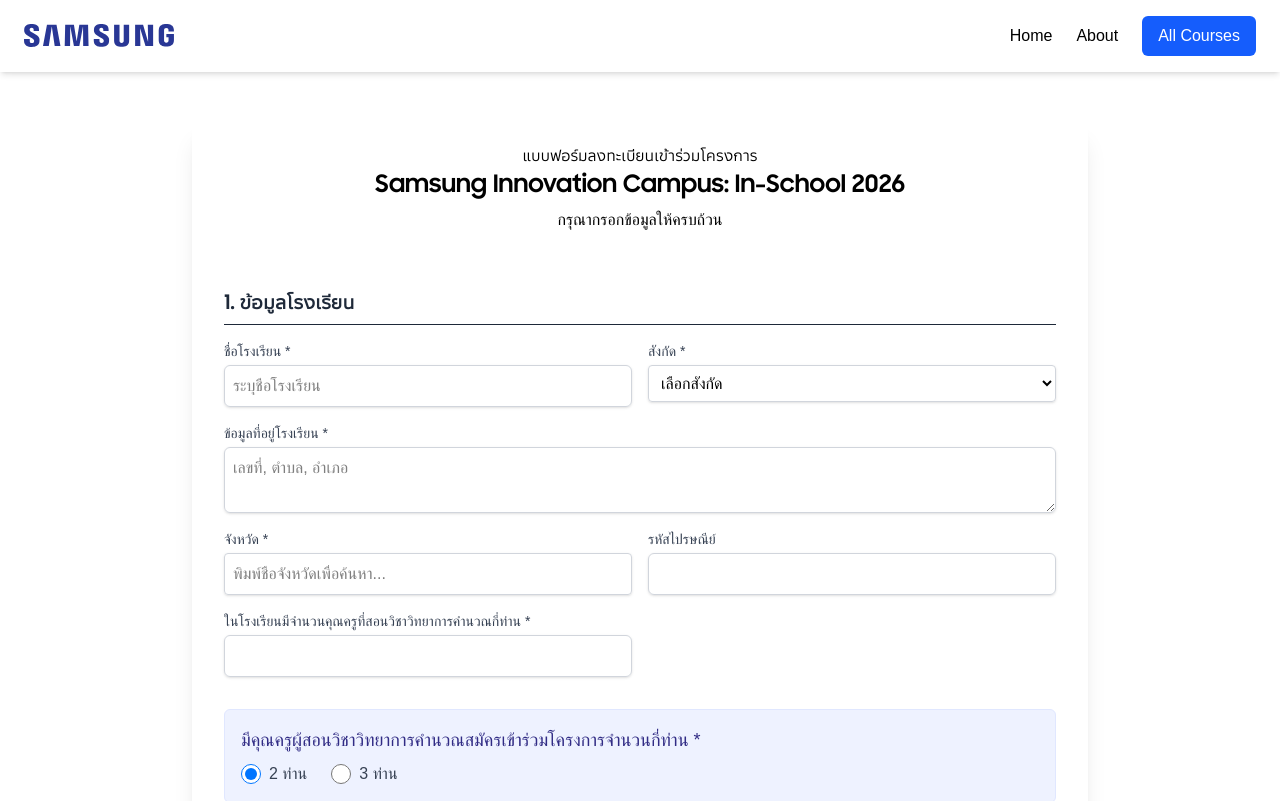
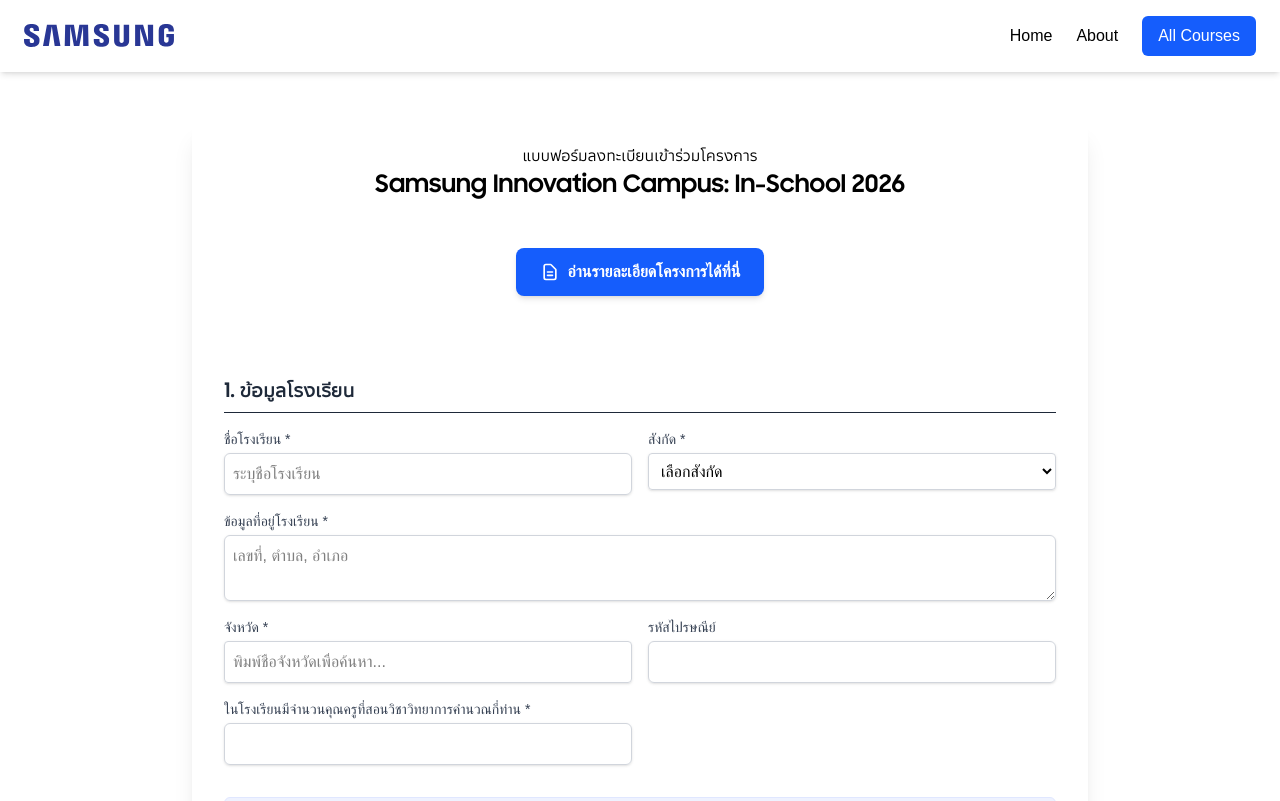
Before and after one commit to praditLee/sic, an Astro site: page /teacher-registration-form in a window 1280 px wide. Shown: the top 801 px of the page. Built offline with nearby package versions, Linux system fonts and the light colour scheme; Astro itself is replaced by a stand-in of ours; a web font is replaced by a local one.

Commit message:
เพิ่มปุ่มให้หน้าแบบฟอร์ม

```diff
--- a/src/pages/teacher-registration-form.astro
+++ b/src/pages/teacher-registration-form.astro
@@ -91,7 +91,30 @@
         <h1 class="text-2xl font-bold">
           Samsung Innovation Campus: In-School 2026
         </h1>
-        <p class="mt-2">กรุณากรอกข้อมูลให้ครบถ้วน</p>
+        <div class="mb-6 mt-12 flex justify-center">
+          <a
+            href="https://drive.google.com/file/d/1l7Vqo7qNrsFU7MqnvxBgqwo9TzARFdWD/view"
+            target="_blank"
+            rel="noopener noreferrer"
+            class="inline-flex items-center justify-center px-6 py-3 text-base font-semibold text-white transition-all duration-300 bg-blue-600 rounded-lg shadow-md hover:bg-blue-700 hover:shadow-lg hover:-translate-y-1"
+          >
+            <svg
+              class="w-5 h-5 mr-2"
+              fill="none"
+              stroke="currentColor"
+              viewBox="0 0 24 24"
+              xmlns="http://www.w3.org/2000/svg"
+            >
+              <path
+                stroke-linecap="round"
+                stroke-linejoin="round"
+                stroke-width="2"
+                d="M9 12h6m-6 4h6m2 5H7a2 2 0 01-2-2V5a2 2 0 012-2h5.586a1 1 0 01.707.293l5.414 5.414a1 1 0 01.293.707V19a2 2 0 01-2 2z"
+              ></path>
+            </svg>
+            อ่านรายละเอียดโครงการได้ที่นี่
+          </a>
+        </div>
       </div>
 
       <form
@@ -665,14 +688,7 @@
               ยืนยันรับทราบข้อมูลการดำเนินโครงการ Samsung Innovation Campus ปี
               2026
             </p>
-            <p class="font-small mb-2">
-              <a
-                href="https://drive.google.com/file/d/1l7Vqo7qNrsFU7MqnvxBgqwo9TzARFdWD/view"
-                target="_blank"
-                class="text-blue-600 hover:"
-                >(คลิกอ่านรายละเอียดโครงการได้ที่นี่)</a
-              >
-            </p>
+
             <div class="space-y-2">
               <label class="flex items-start">
                 <input
```
